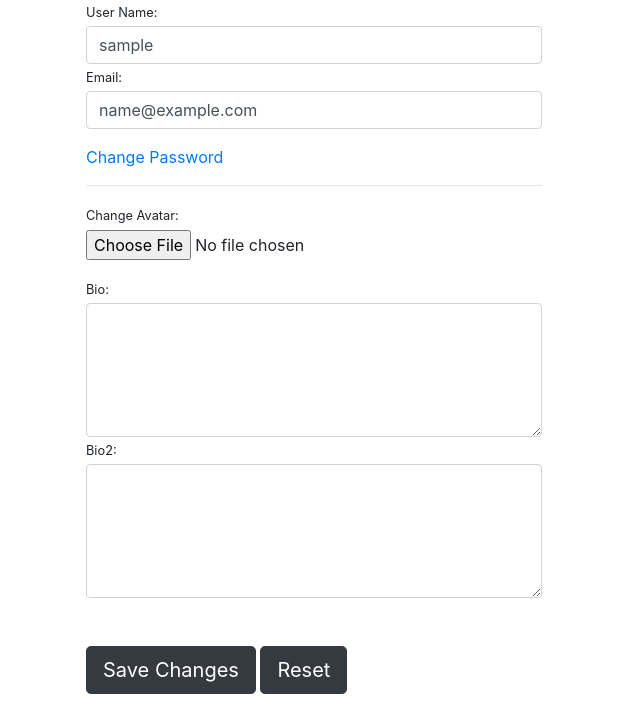
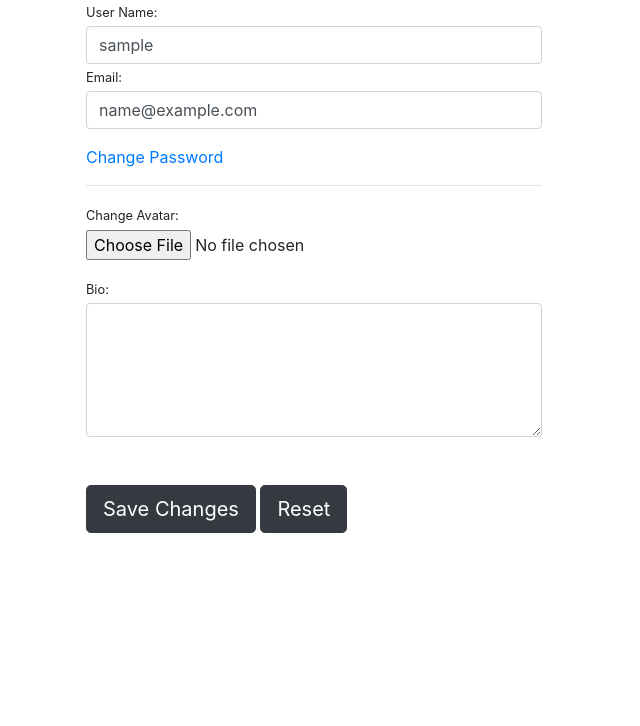
Before and after one commit to DatacollectorVN/Chest-Xray-Web-App, a Django app: page /profile/ in a window 1280 px wide. Shown: the part 449-1175 px from the top of the page, without its empty margins (0-640 px from the left). After the commit the page ends 982 px from the top, so only its background shows below. Run offline with Django 3.2, Linux system fonts and the light colour scheme; the visitor is signed in with stand-in values (Sample User, id 1); data comes from the database, SQL or seed files in the repository; some libraries are stand-ins or nearby versions.

Commit message:
delete field bio2 in profile model

```diff
--- a/users/forms.py
+++ b/users/forms.py
@@ -82,11 +82,10 @@ class UpdateUserForm(forms.ModelForm):
 class UpdateProfileForm(forms.ModelForm):
     avatar = forms.ImageField(widget=forms.FileInput(attrs={'class': 'form-control-file'}))
     bio = forms.CharField(widget=forms.Textarea(attrs={'class': 'form-control', 'rows': 5}))
-    bio2 = forms.CharField(widget=forms.Textarea(attrs={'class': 'form-control', 'rows': 5}))
 
     class Meta:
         model = Profile
-        fields = ['avatar', 'bio', 'bio2']
+        fields = ['avatar', 'bio']
 
 MODALITY_CHOICES= [
     ('xray', 'Xray'),
--- a/users/models.py
+++ b/users/models.py
@@ -17,7 +17,6 @@ class Profile(models.Model):
 
     avatar = models.ImageField(default='default_avatar.png', upload_to='profile_images') #, storage=OverwriteStorage()) #upload_to=user_directory_path, #upload_to='profile_images', # storage=OverwriteStorage()
     bio = models.TextField()
-    bio2 = models.TextField(default=None, blank=True, null=True)
 
     def __str__(self):
         return self.user.username
--- a/users/templates/users/profile.html
+++ b/users/templates/users/profile.html
@@ -42,7 +42,6 @@
                         {{ profile_form.avatar }}
                     </div>
                     <label class="small mb-1">Bio:</label> {{ profile_form.bio }}
-                    <label class="small mb-1">Bio2:</label> {{ profile_form.bio2 }}
                 </div>
             </div>
             <br><br>
```
Also changed, not shown: users/migrations/0019_remove_profile_bio2.py (added).
